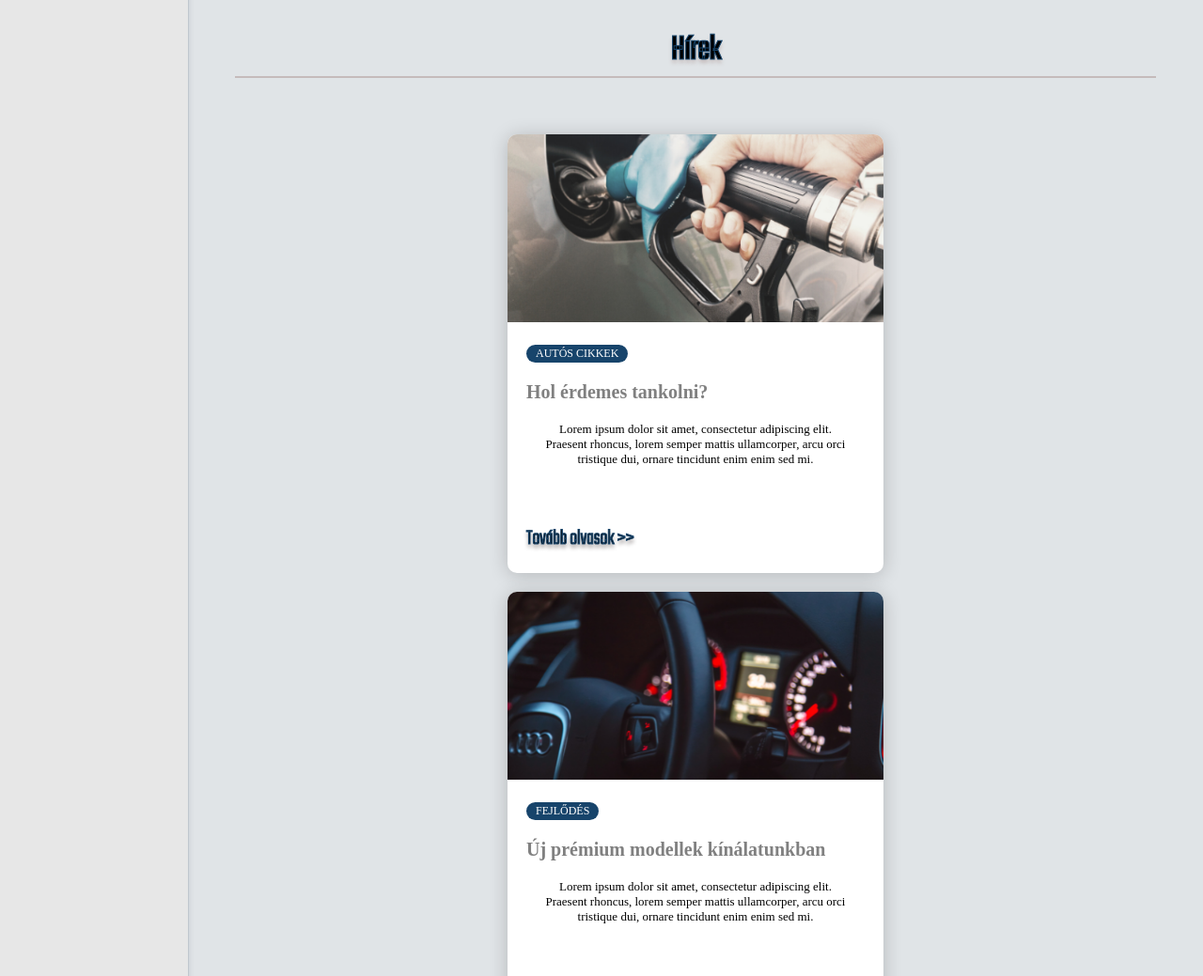
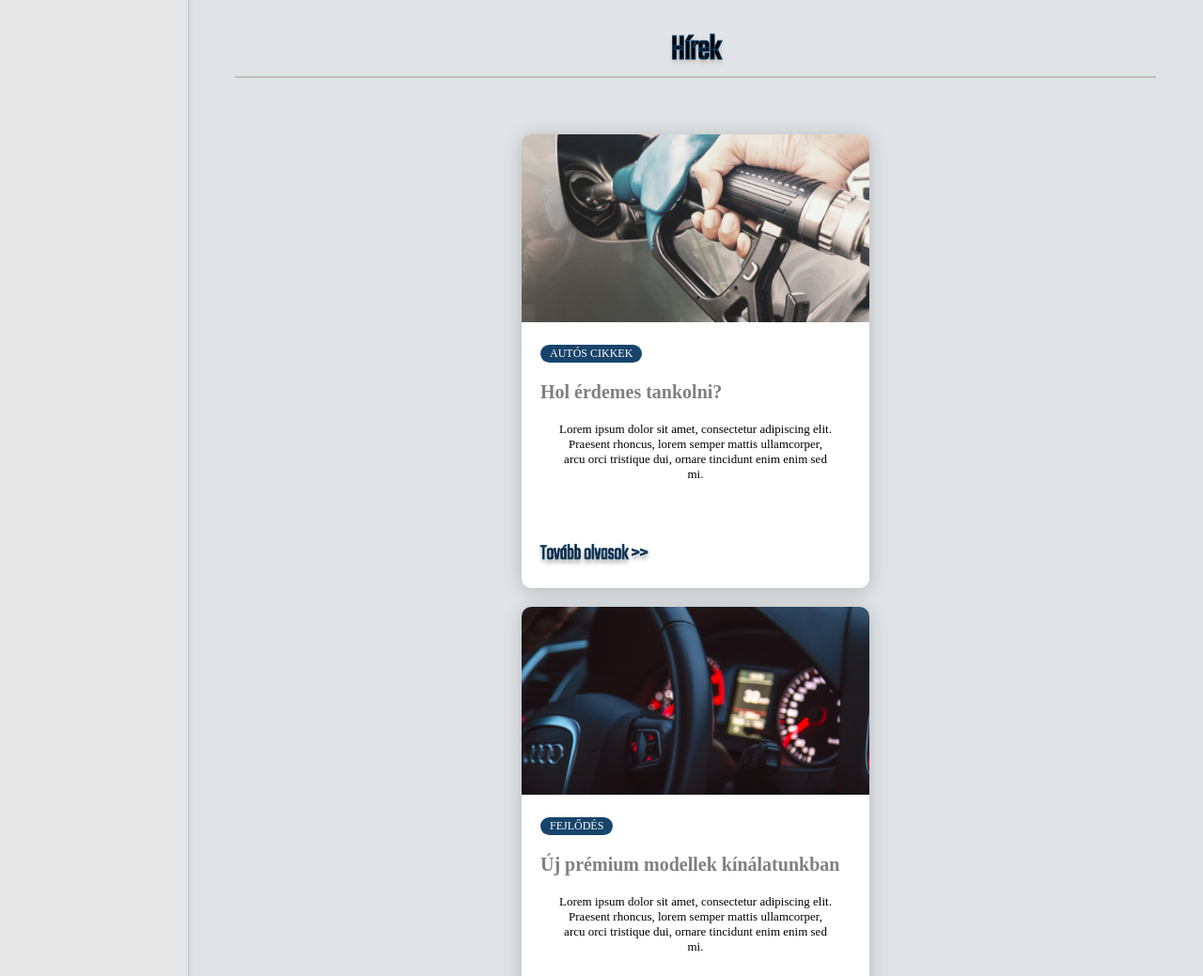
Before and after one commit to Autokolcsonzo/Autokolcsonzo, a plain HTML site: page index.html in a window 1280 px wide. Shown: the part 1620-2659 px from the top of the page at 94% size. Drawn offline with nearby package versions, Linux system fonts and the light colour scheme; no server answers; a web font is replaced by a local one.

Commit message:
hirek javitas

```diff
--- a/css/fooldal.css
+++ b/css/fooldal.css
@@ -99,7 +99,7 @@
 
 .hirekContainer {
   display: flex;
-  justify-content: space-evenly;
+  justify-content: center;
   flex-wrap: wrap;
 }
 
@@ -109,7 +109,7 @@
   border-radius: 10px;
   box-shadow: 0 2px 20px rgba(0, 0, 0, 0.2);
   overflow: hidden;
-  width: 400px;
+  width: 370px;
 }
 .hirKep img {
   width: 100%;
```
